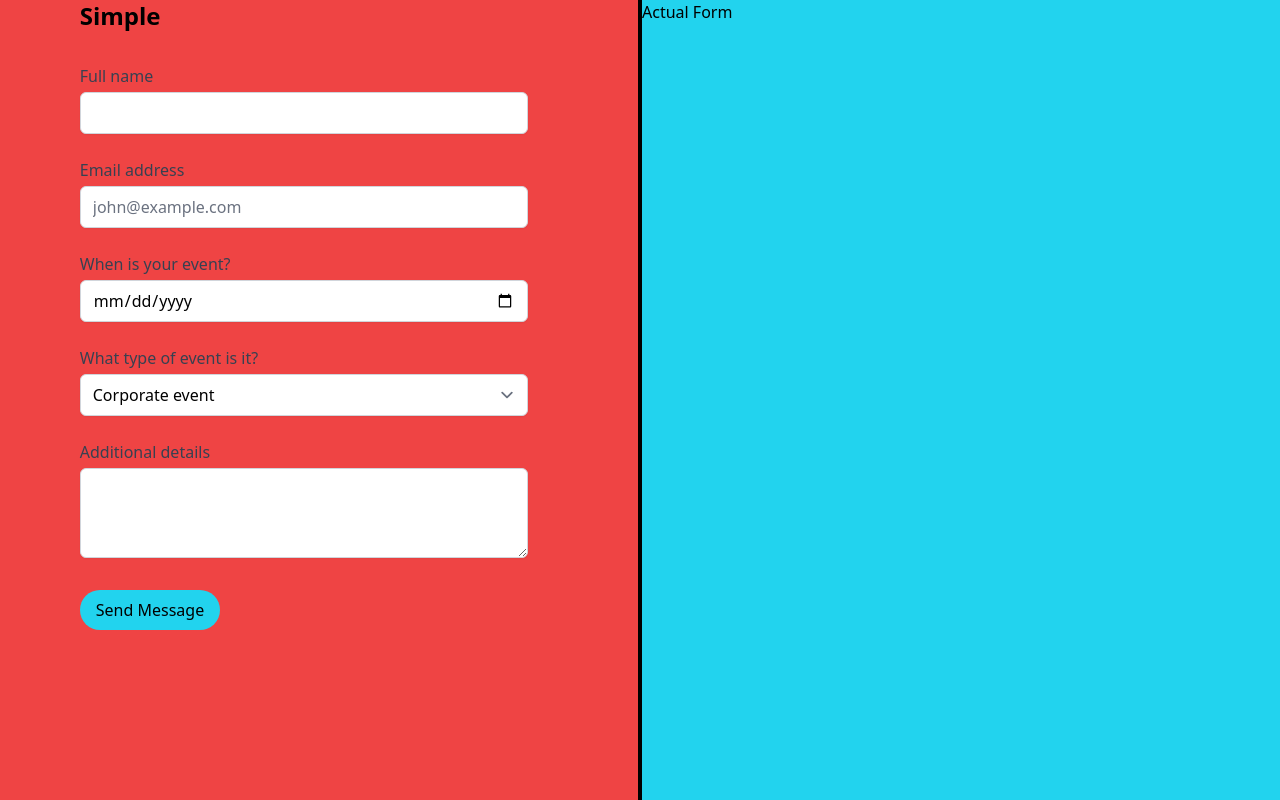
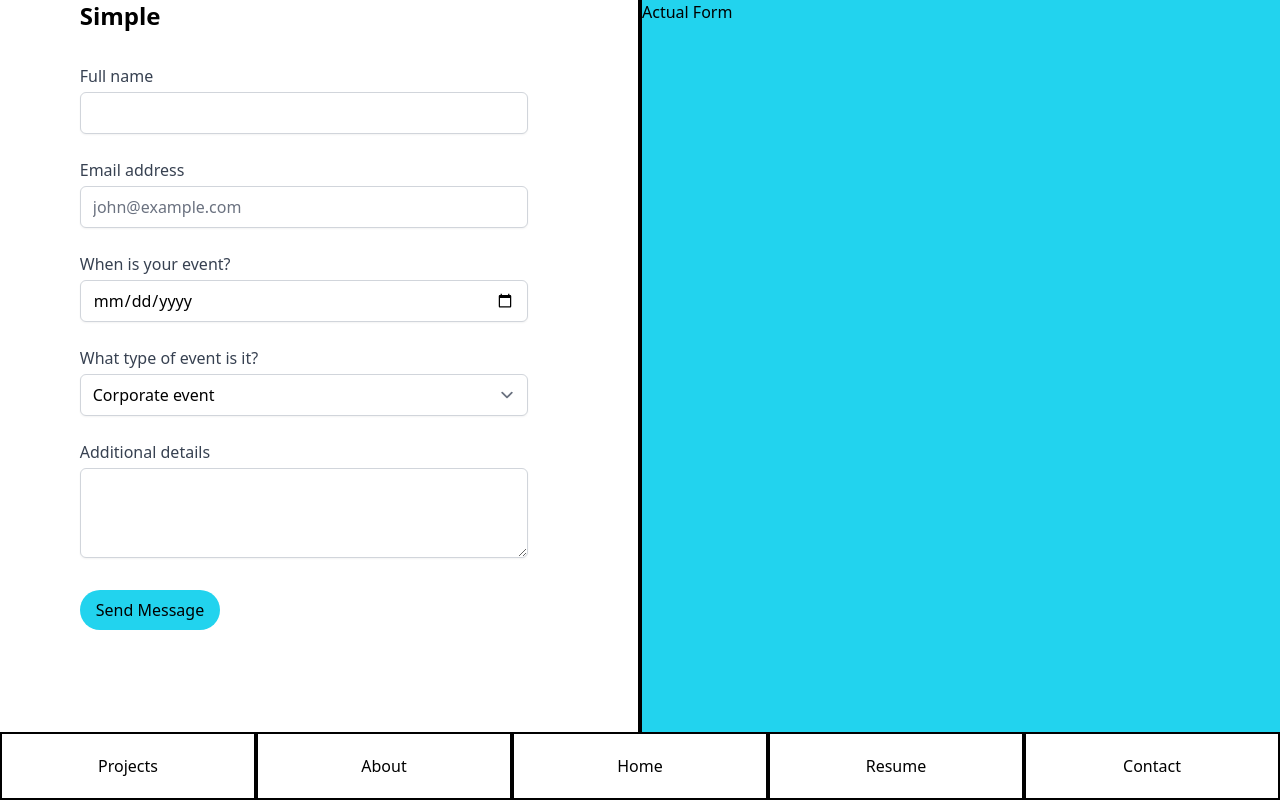
Before and after one commit to RaulMaya/RM-Portfolio, a React (Create React App) app in the folder client/: page /contact in a window 1280 px wide. Built offline with nearby package versions, Linux system fonts and the light colour scheme.

Commit message:
Creating Navbar component

```diff
--- a/client/src/components/MainMenuComponent.js
+++ b/client/src/components/MainMenuComponent.js
@@ -1,3 +1,4 @@
+import React from "react";
 import { Link as RouterLink } from "react-router-dom";
 
 import rmLogo from "../rmLogo.png";
--- /dev/null
+++ b/client/src/components/NavBarComponent.js
@@ -0,0 +1,26 @@
+import React from "react";
+import { Link as RouterLink } from "react-router-dom";
+
+const NavBarComponent = () => {
+  return (
+    <div class="flex justify-between fixed bottom-0 left-0 right-0">
+      <RouterLink to="/projects" className="border-2 border-black w-full text-center p-5 bg-white hover:bg-cyan-400 hover:cursor-pointer">
+        Projects
+      </RouterLink>
+      <RouterLink to="/about" className="border-2 border-black w-full text-center p-5 bg-white hover:bg-cyan-400 hover:cursor-pointer">
+        About
+      </RouterLink>
+      <RouterLink to="/" className="border-2 border-black w-full text-center p-5 bg-white hover:bg-cyan-400 hover:cursor-pointer">
+        Home
+      </RouterLink>
+      <RouterLink to="/resume" className="border-2 border-black w-full text-center p-5 bg-white hover:bg-cyan-400 hover:cursor-pointer">
+        Resume
+      </RouterLink>
+      <RouterLink to="/contact" className="border-2 border-black w-full text-center p-5 bg-white hover:bg-cyan-400 hover:cursor-pointer">
+        Contact
+      </RouterLink>
+    </div>
+  );
+};
+
+export default NavBarComponent
--- a/client/src/pages/About.js
+++ b/client/src/pages/About.js
@@ -1,7 +1,13 @@
-import React from "react"
+import React from "react";
+import NavBarComponent from "../components/NavBarComponent";
 
 const About = () => {
-    return <h1>This is the about area</h1>
-}
+  return (
+    <>
+      <h1>This is the about area</h1>
+      <NavBarComponent />
+    </>
+  );
+};
 
-export default About
+export default About;
--- a/client/src/pages/Contact.js
+++ b/client/src/pages/Contact.js
@@ -1,11 +1,12 @@
 import React from "react";
+import NavBarComponent from "../components/NavBarComponent";
 
 const Contact = () => {
   return (
-    <div className="container min-h-screen">
+    <div className="w-full min-h-screen">
       <div className="flex flex-row">
-        <div className="basis-1/2 border-r-2 border-black min-h-screen bg-red-500 flex justify-center">
-          <form onSubmit={'handleSubmit'} className="w-3/4">
+        <div className="basis-1/2 border-r-2 border-black min-h-screen flex justify-center">
+          <form onSubmit={"handleSubmit"} className="w-3/4">
             <div className="form-group">
               <h2 className="text-2xl font-bold">Simple</h2>
               <div className="mt-8 max-w-md">
@@ -112,6 +113,7 @@ const Contact = () => {
           Actual Form
         </div>
       </div>
+      <NavBarComponent />
     </div>
   );
 };
--- a/client/src/pages/Projects.js
+++ b/client/src/pages/Projects.js
@@ -1,7 +1,13 @@
 import React from "react"
+import NavBarComponent from "../components/NavBarComponent";
 
 const Projects = () => {
-    return <h1>This is the Projects area</h1>
+    return (
+        <>
+          <h1>This is the projects area</h1>
+          <NavBarComponent />
+        </>
+      );
 }
 
 export default Projects
--- a/client/src/pages/Resume.js
+++ b/client/src/pages/Resume.js
@@ -1,7 +1,13 @@
-import React from "react"
+import React from "react";
+import NavBarComponent from "../components/NavBarComponent";
 
 const Resume = () => {
-    return <h1>This is the Resume area</h1>
-}
+    return (
+        <>
+          <h1>This is the resume area</h1>
+          <NavBarComponent />
+        </>
+      );
+};
 
-export default Resume
+export default Resume;
```
